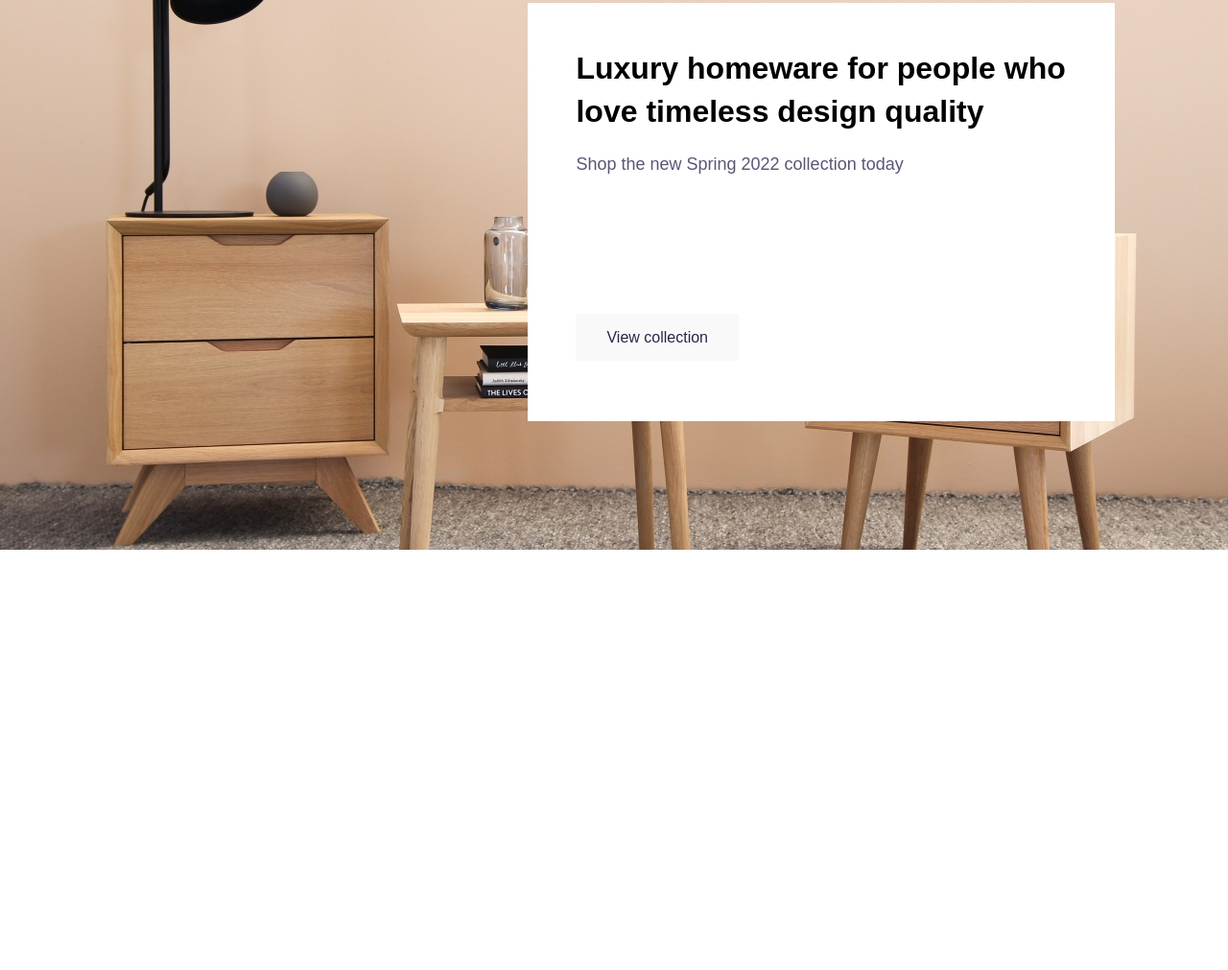
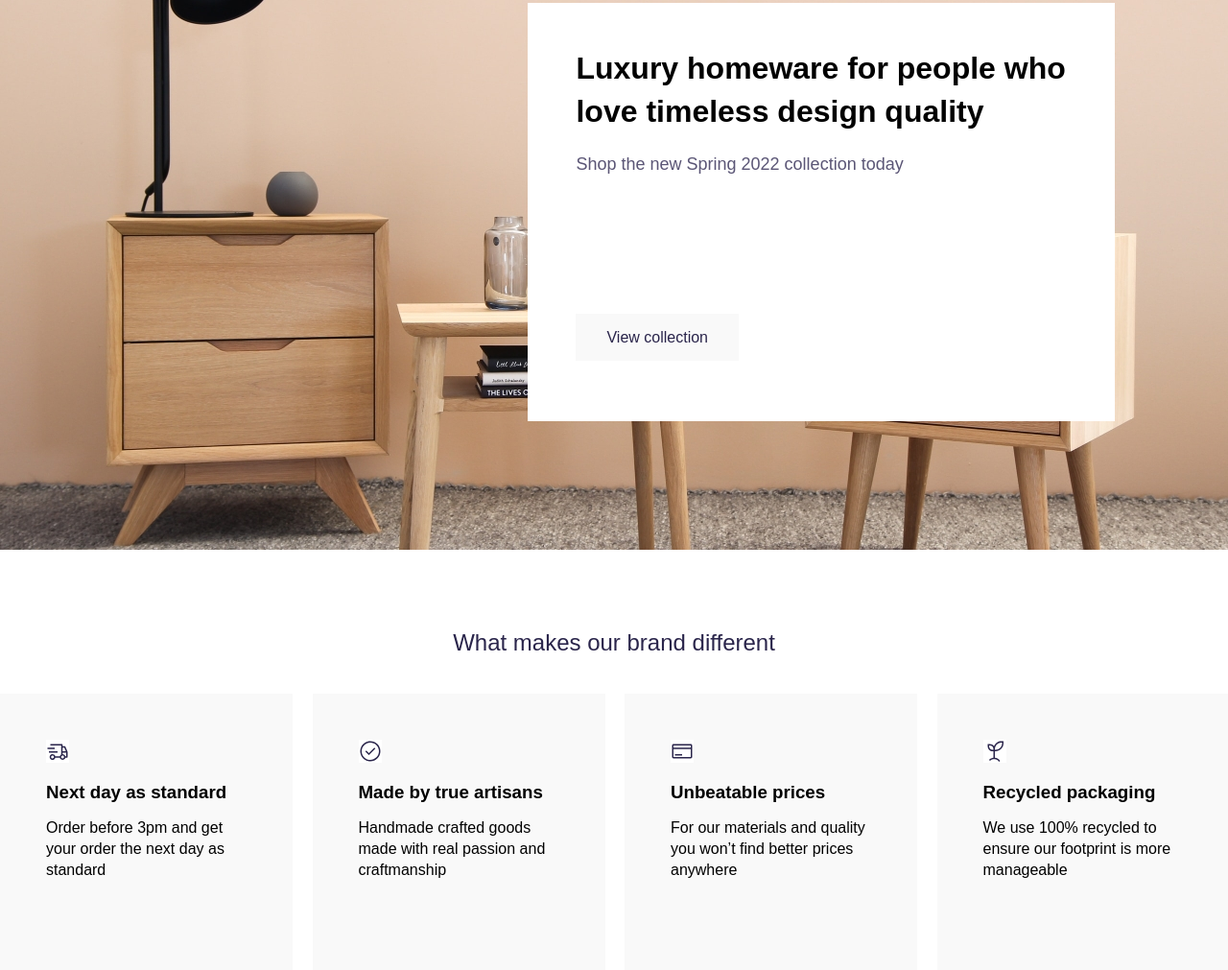
Before and after one commit to Nimarchik/xwear, a plain HTML site: page index.html in a window 1280 px wide. Shown: the part 211-1222 px from the top of the page at 96% size. Before the commit the page ends 800 px from the top, so only its background shows below. Drawn offline with Linux system fonts and the light colour scheme; a web font is replaced by a local one.

Commit message:
добавил новую секцию

```diff
--- a/index.html
+++ b/index.html
@@ -134,6 +134,41 @@
 						</div>
 					</div>
 				</section>
+
+				<section class="makes">
+					<div class="container">
+						<h2 class="makes__title">What makes our brand different</h2>
+						<ul class="makes__list">
+							<li class="makes__list-item">
+								<img src="image/svg1.svg" alt="" class="makes__list-img" />
+								<h3 class="makes__list-title">Next day as standard</h3>
+								<p class="makes__list-text">
+									Order before 3pm and get your order the next day as standard
+								</p>
+							</li>
+							<li class="makes__list-item">
+								<img src="image/svg2.svg" alt="" class="makes__list-img" />
+								<h3 class="makes__list-title">Made by true artisans</h3>
+								<p class="makes__list-text">
+									Handmade crafted goods made with real passion and craftmanship
+								</p>
+							</li>
+							<li class="makes__list-item">
+								<img src="image/svg3.svg" alt="" class="makes__list-img" />
+								<h3 class="makes__list-title">Unbeatable prices</h3>
+								<p class="makes__list-text">
+									For our materials and quality you won’t find better prices
+									anywhere
+								</p>
+							</li>
+							<li class="makes__list-item">
+								<img src="image/svg4.svg" alt="" class="makes__list-img" />
+								<h3 class="makes__list-title">Recycled packaging</h3>
+								<p class="makes__list-text">We use 100% recycled to ensure our footprint is more manageable</p>
+							</li>
+						</ul>
+					</div>
+				</section>
 			</main>
 
 			<footer class="footer">
--- a/sass/style.scss
+++ b/sass/style.scss
@@ -25,6 +25,7 @@ p {
 	padding: 0;
 	margin: 0;
 }
+
 ul,
 ol {
 	padding: 0;
@@ -45,6 +46,18 @@ $font-clashDisplay: 'Clash Display', sans-serif;
 $bg-color-purple: #2a254b;
 $color-text: #2a254b;
 
+h1,
+h2,
+h3,
+h4,
+h5,
+h6 {
+	font-family: $font-clashDisplay;
+}
+
+p {
+	font-family: $font-satoshi;
+}
 %titleSite {
 	font-size: 36px;
 	font-family: $font-satoshi;
@@ -234,5 +247,35 @@ $color-text: #2a254b;
 	}
 }
 
+.makes__title {
+	font-size: 24px;
+	font-weight: 400;
+	color: $color-text;
+	margin: 80px 0 36px;
+	text-align: center;
+}
+
+.makes__list {
+	display: grid;
+	grid-template-columns: repeat(4, 1fr);
+	gap: 22px;
+}
+
+.makes__list-item {
+	background-color: #f9f9f9;
+	width: 69%;
+	height: 192px;
+	padding: 48px;
+}
+
+.makes__list-img,
+.makes__list-title {
+	margin-bottom: 12px;
+}
+
+
+
+
+
 .footer {
 }
```
Also changed, not shown: image/Sprout.svg (added), image/svg1.svg (added), image/svg2.svg (added), image/svg3.svg (added), image/svg4.svg (added), sass/style.css, sass/style.min.css.
